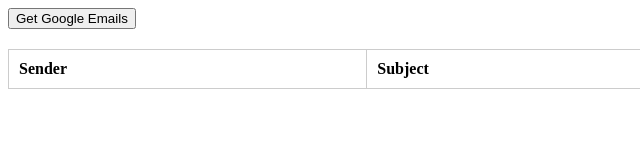
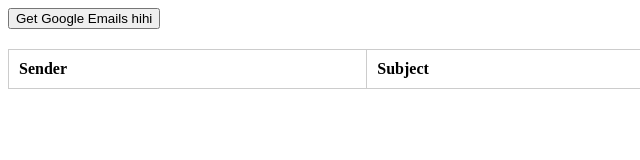
Before and after one commit to anca-irom-i/CSGT1, a plain HTML site: page index.html in a window 1280 px wide. Shown: the full height of the page, 0-640 px from the left. Drawn offline with Linux system fonts and the light colour scheme.

Commit message:
Update index.html

```diff
--- a/index.html
+++ b/index.html
@@ -17,7 +17,7 @@
   </style>
 </head>
 <body>
-  <button id="getEmailsBtn">Get Google Emails</button>
+  <button id="getEmailsBtn">Get Google Emails hihi</button>
   <table id="emailsTable">
     <thead>
       <tr>
```
